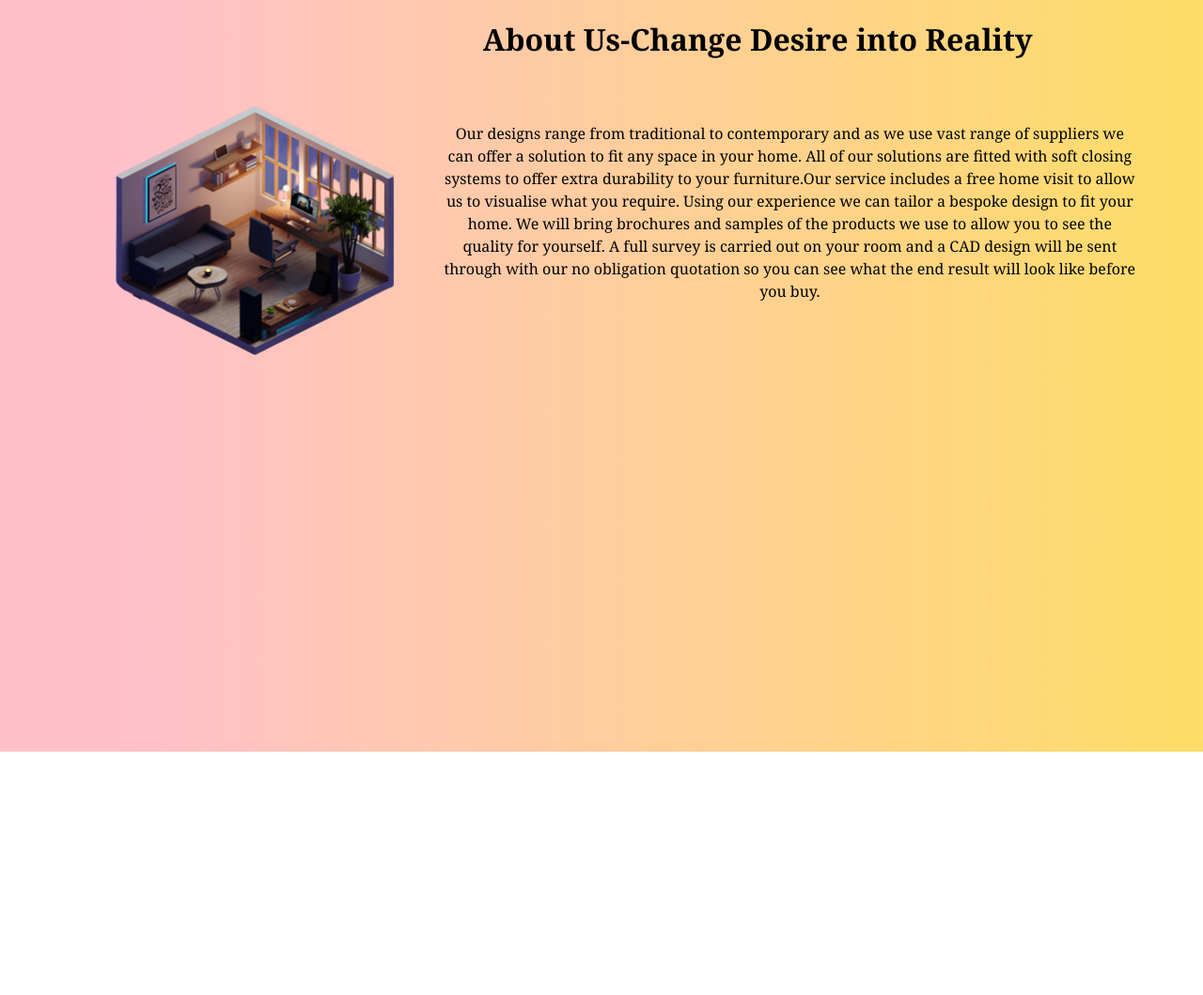
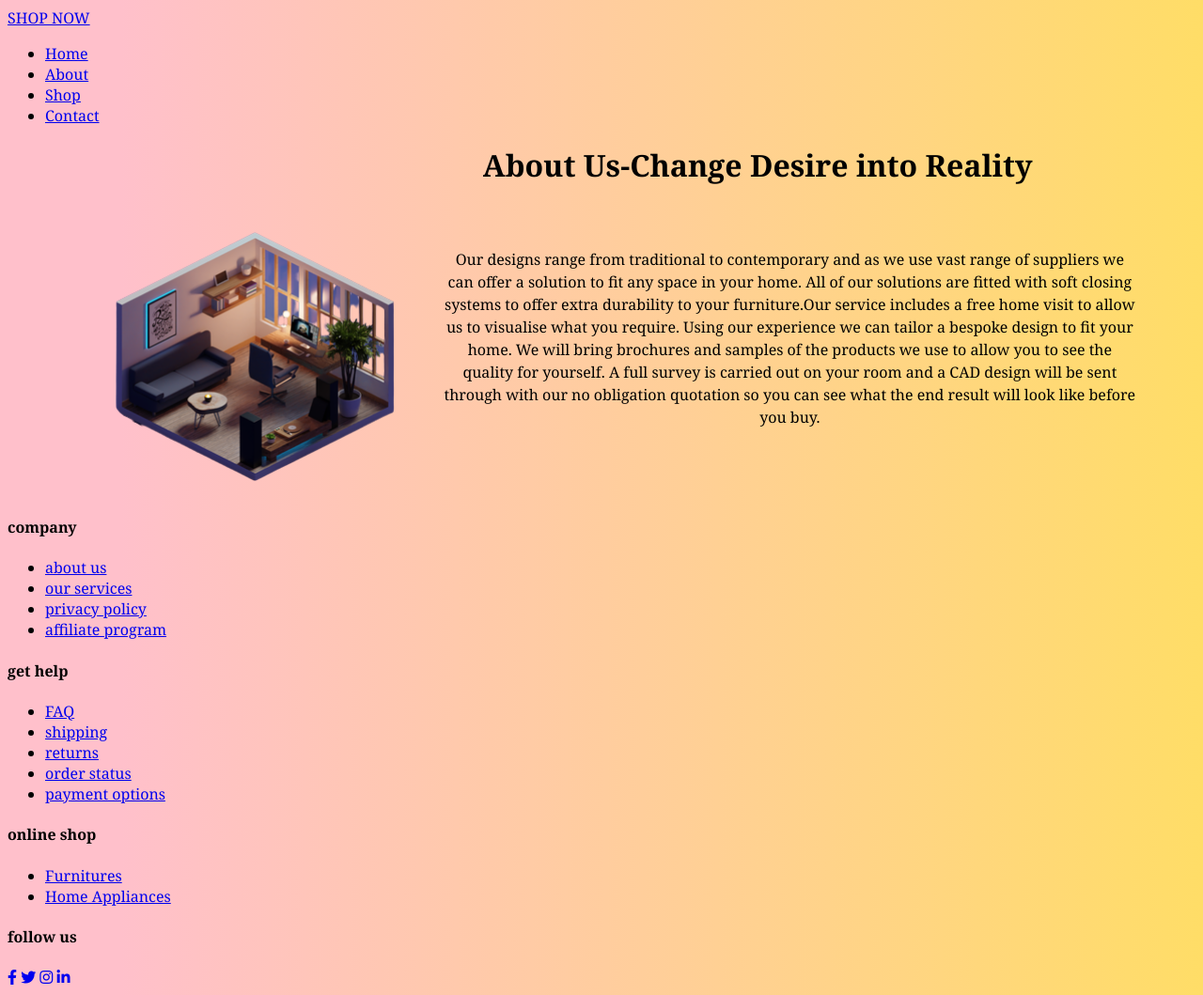
Before and after one commit to iam-sakshi/FurnitureWebsite, a plain HTML site: page About.html in a window 1280 px wide. Shown: the whole page at 94% size. Before the commit the page ends 800 px from the top, so only its background shows below. Drawn offline with Linux system fonts and the light colour scheme.

Commit message:
Update About.html

```diff
--- a/About.html
+++ b/About.html
@@ -1,10 +1,36 @@
 <!DOCTYPE html>
 <html>
     <head>
+     <meta charset="utf-8">
+     <meta name="viewport" content="width=device-width, initial-scale=1">
         <title>About Us</title>
         <link rel="stylesheet" href="abt.css">
+        <link rel="stylesheet" type="text/css" href="https://cdnjs.cloudflare.com/ajax/libs/font-awesome/5.15.1/css/all.min.css">
     </head>
     <body>
+        <header>
+            <nav class="navbar">
+                <div class="logo"><a href="#">SHOP NOW</a></div>
+                <a class="togglebtn" href="#"><span class="line"></span>
+                    <span class="line"></span>
+                    <span class="line"></span></a>
+                <div class="navbar-links">
+                    <ul>
+                        <li><a href="HomePage.html">Home</a></li>
+                        <li><a href="About.html">About</a></li>
+                        <li><a href="#">Shop</a></li>
+                        <li><a href="#ft">Contact</a></li>
+                    </ul>
+                </div>
+                <script>
+                    const toggleBtn = document.getElementsByClassName('togglebtn')[0]
+                    const navbarLinks = document.getElementsByClassName('navbar-links')[0]
+                    toggleBtn.addEventListener('click', () => {
+                   navbarLinks.classList.toggle('active')
+                })
+                </script>
+            </nav>
+        </header>
         <h1><span class="text_1">About Us-Change Desire into Reality</span><span class="text_2">Home Appliances & Furnitures</span></h1>
         <section>
             <img src="ab.png">
@@ -12,5 +38,46 @@
                 Our designs range from traditional to contemporary and as we use vast range of suppliers we can offer a solution to fit any space in your home. All of our solutions are fitted with soft closing systems to offer extra durability to your furniture.Our service includes a free home visit to allow us to visualise what you require. Using our experience we can tailor a bespoke design to fit your home. We will bring brochures and samples of the products we use to allow you to see the quality for yourself. A full survey is carried out on your room and a CAD design will be sent through with our no obligation quotation so you can see what the end result will look like before you buy.
             </p>
         </section>
+        <footer class="footer" id="ft">
+            <div class="container">
+              <div class="row">
+                <div class="footer-col">
+                  <h4>company</h4>
+                  <ul>
+                    <li><a href="#">about us</a></li>
+                    <li><a href="#">our services</a></li>
+                    <li><a href="#">privacy policy</a></li>
+                    <li><a href="#">affiliate program</a></li>
+                  </ul>
+                </div>
+                <div class="footer-col">
+                  <h4>get help</h4>
+                  <ul>
+                    <li><a href="#">FAQ</a></li>
+                    <li><a href="#">shipping</a></li>
+                    <li><a href="#">returns</a></li>
+                    <li><a href="#">order status</a></li>
+                    <li><a href="#">payment options</a></li>
+                  </ul>
+                </div>
+                <div class="footer-col">
+                  <h4>online shop</h4>
+                  <ul>
+                    <li><a href="#">Furnitures</a></li>
+                    <li><a href="#">Home Appliances</a></li>
+                  </ul>
+                </div>
+                <div class="footer-col">
+                  <h4>follow us</h4>
+                  <div class="social-links">
+                    <a href="#"><i class="fab fa-facebook-f"></i></a>
+                    <a href="#"><i class="fab fa-twitter"></i></a>
+                    <a href="#"><i class="fab fa-instagram"></i></a>
+                    <a href="#"><i class="fab fa-linkedin-in"></i></a>
+                  </div>
+                </div>
+              </div>
+            </div>
+          </footer>
     </body>
 </html>
```
